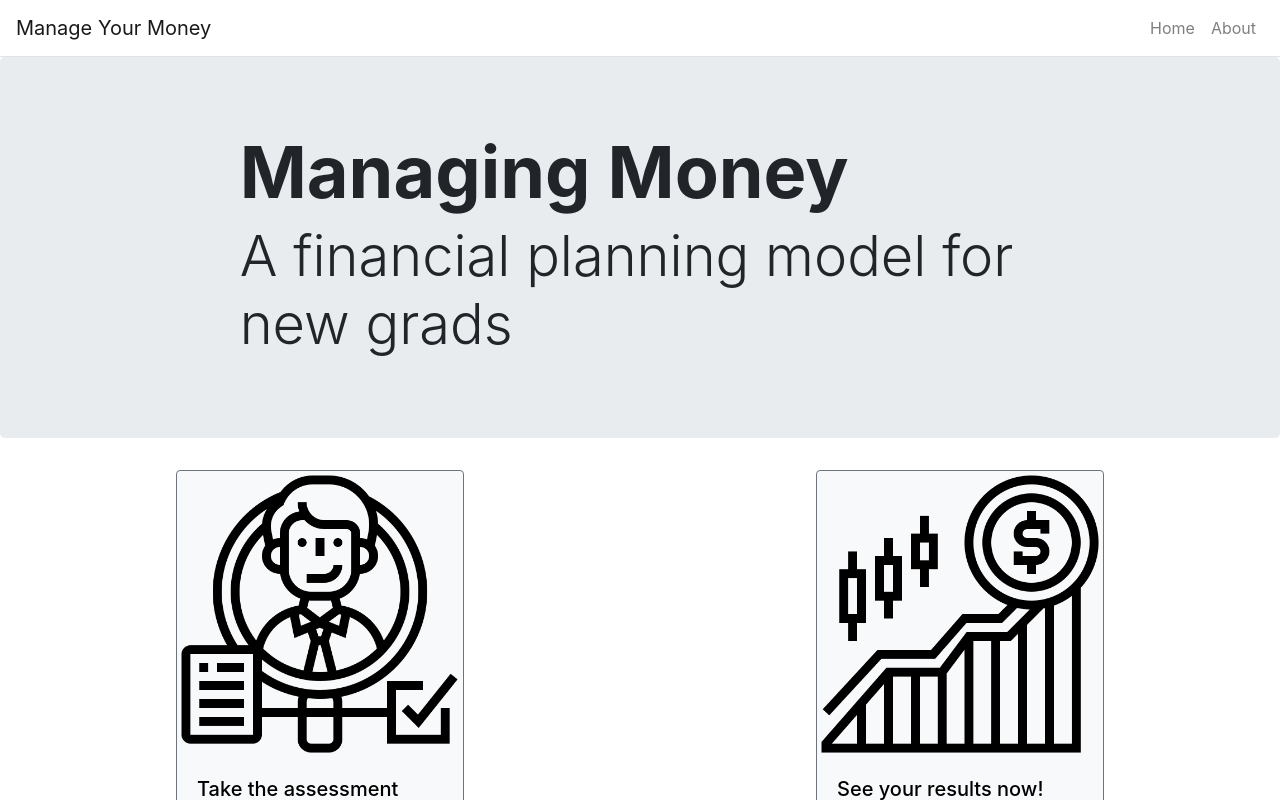
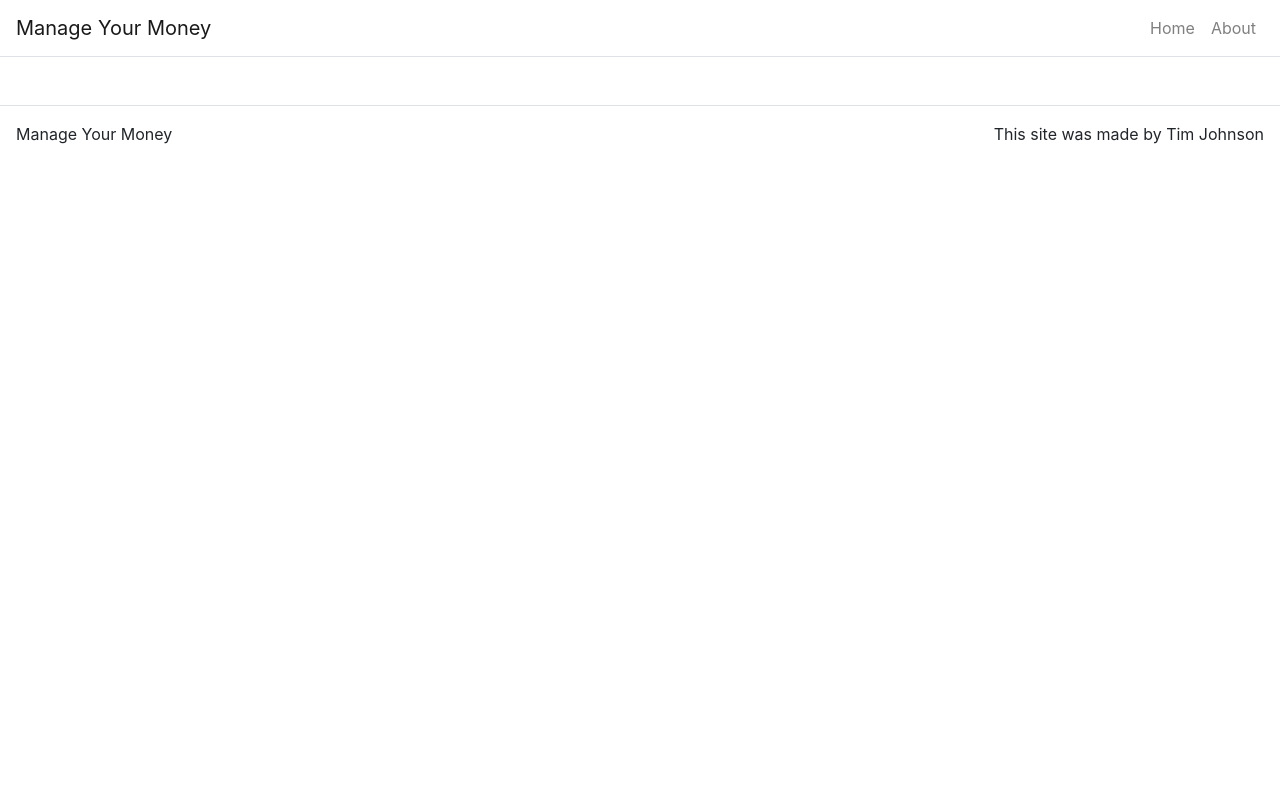
Before and after one commit to tajohnson16/MoneyManager, a React (Create React App) app: page / in a window 1280 px wide. Shown: the top 800 px of the page. Built offline with nearby package versions, Linux system fonts and the light colour scheme.

Commit message:
Updated home path -- preceded with /MoneyManager

```diff
--- a/src/App.js
+++ b/src/App.js
@@ -45,13 +45,13 @@ class App extends React.Component {
             <Navbar.Toggle className="border-0" aria-controls="navbar-toggle" />
             <Navbar.Collapse id="navbar-toggle">
               <Nav className='ml-auto'>
-                <Link className="nav-link" to="/">Home</Link>
+                <Link className="nav-link" to="/MoneyManager/">Home</Link>
                 <Link className="nav-link" to="/about">About</Link>
               </Nav>
             </Navbar.Collapse>
           </Navbar>
 
-          <Route path="/" exact render={() => <HomePage title={this.state.home.title} subTitle={this.state.home.subTitle} />} />
+          <Route path="/MoneyManager/" exact render={() => <HomePage title={this.state.home.title} subTitle={this.state.home.subTitle} />} />
           <Route path="/about" exact render={() => <AboutPage title={this.state.about.title} />} />
           <Route path="/results" exact render={() => <ResultsPage />} />
           <Route path="/assessment" exact render={() => <AssessmentPage />} />
```
Also changed, not shown: 1 other file (tests, documents, lock files or other folders).
